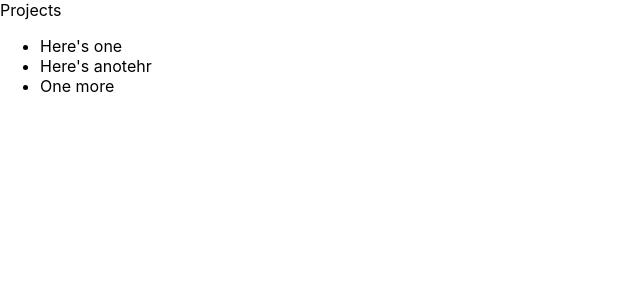
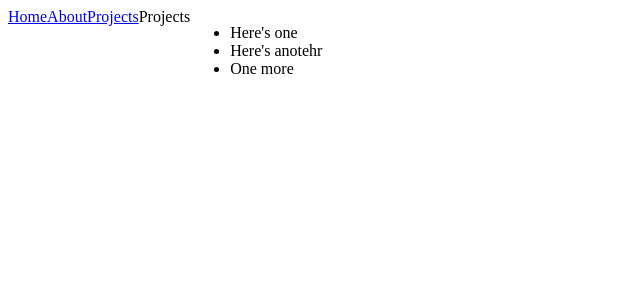
Before and after one commit to Kotieheim/portfolio-two-point-oh, a Next.js app: page /Projects in a window 1280 px wide. Shown: the top 300 px of the page, without its empty margins (0-640 px from the left). Built offline with nearby package versions, Linux system fonts and the light colour scheme.

Commit message:
Implement layout component

```diff
--- a/components/Header.tsx
+++ b/components/Header.tsx
@@ -1,18 +1,17 @@
-import { useRouter } from 'next/router'
-import Link from "next/link"
+import { useRouter } from "next/router";
+import Link from "next/link";
 
-type Props = {}
+type Props = {};
 
 const Header = (props: Props) => {
   return (
     <div>
-        <Link href="/">Home</Link>
-        <Link href="/About">About</Link>
-        <Link href="/Projects">Projects</Link>
-        <Link href="/Other/Test">Test?</Link>
+      <Link href="/">Home</Link>
+      <Link href="/about">About</Link>
+      <Link href="/projects">Projects</Link>
+      {/* <Link href="/Other/Test">Test?</Link> */}
     </div>
-  )
-}
+  );
+};
 
-
-export default Header
+export default Header;
--- /dev/null
+++ b/components/layout.module.css
@@ -0,0 +1,9 @@
+.main {
+    display: flex;
+    height: calc(100vh - 64px);
+    background-color: white;
+  }
+
+  .main > section {
+    padding: 32px;
+  }
--- /dev/null
+++ b/components/layout.tsx
@@ -0,0 +1,24 @@
+import Head from "next/head";
+import Header from "./Header";
+import styles from "./layout.module.css";
+
+type Props = {
+  children: any;
+};
+
+const Layout = (props: Props) => {
+  return (
+    <>
+      <Head>
+        <title>My PortoRosso</title>
+      </Head>
+
+      <main className={styles.main}>
+        <Header />
+        {props.children}
+      </main>
+    </>
+  );
+};
+
+export default Layout;
--- a/pages/Projects.tsx
+++ b/pages/Projects.tsx
@@ -1,11 +1,11 @@
-import React from 'react'
+import React from "react";
+import Layout from "../components/layout";
 
-type Props = {}
+type Props = {};
 
 const Projects = (props: Props) => {
   return (
-
-    <>
+    <Layout>
       <div>Projects</div>
       <div>
         <ul>
@@ -14,8 +14,8 @@ const Projects = (props: Props) => {
           <li>One more</li>
         </ul>
       </div>
-    </>
-  )
-}
+    </Layout>
+  );
+};
 
-export default Projects
+export default Projects;
--- a/pages/_app.tsx
+++ b/pages/_app.tsx
@@ -1,8 +1,13 @@
-import "../styles/globals.css";
-import type { AppProps } from "next/app";
+import { AppContext, AppInitialProps, AppLayoutProps } from 'next/app';
+import type { NextComponentType } from 'next';
+import { ReactNode } from 'react';
 
-function MyApp({ Component, pageProps }: AppProps) {
-  return <Component {...pageProps} />;
-}
+const MyApp: NextComponentType<AppContext, AppInitialProps, AppLayoutProps> = ({
+  Component,
+  pageProps,
+}: AppLayoutProps) => {
+  const getLayout = Component.getLayout || ((page: ReactNode) => page);
+  return getLayout(<Component {...pageProps} />);
+};
 
 export default MyApp;
```
Also changed, not shown: components/sidebar.tsx (added, +23 -0 lines), next.d.ts (added, +22 -0 lines), pages/About.tsx (+7 -7 lines), pages/index.tsx (+14 -22 lines), components/header.module.css (added), components/sidebar.module.css (added). Lines whose indentation alone changed are shown as unchanged.
